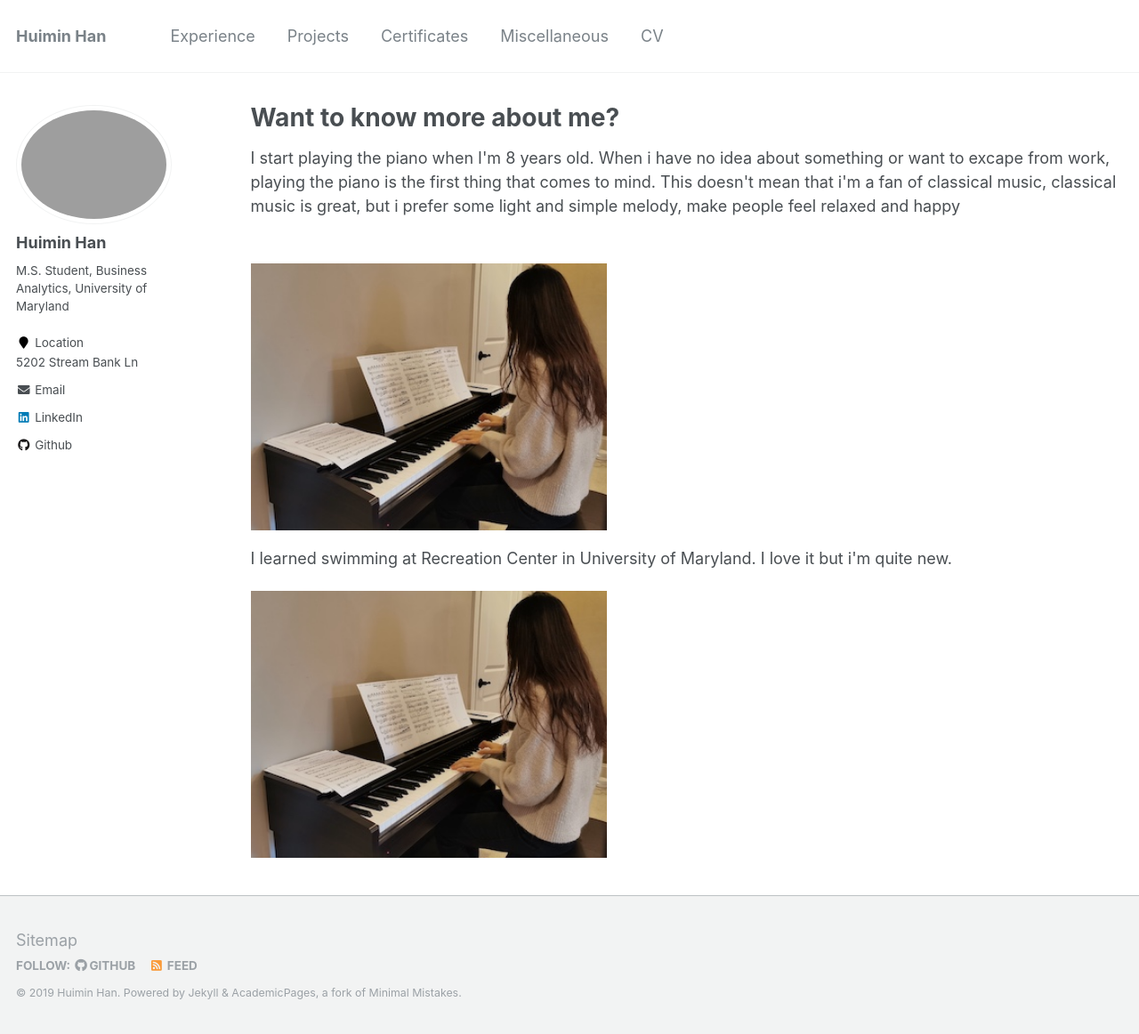
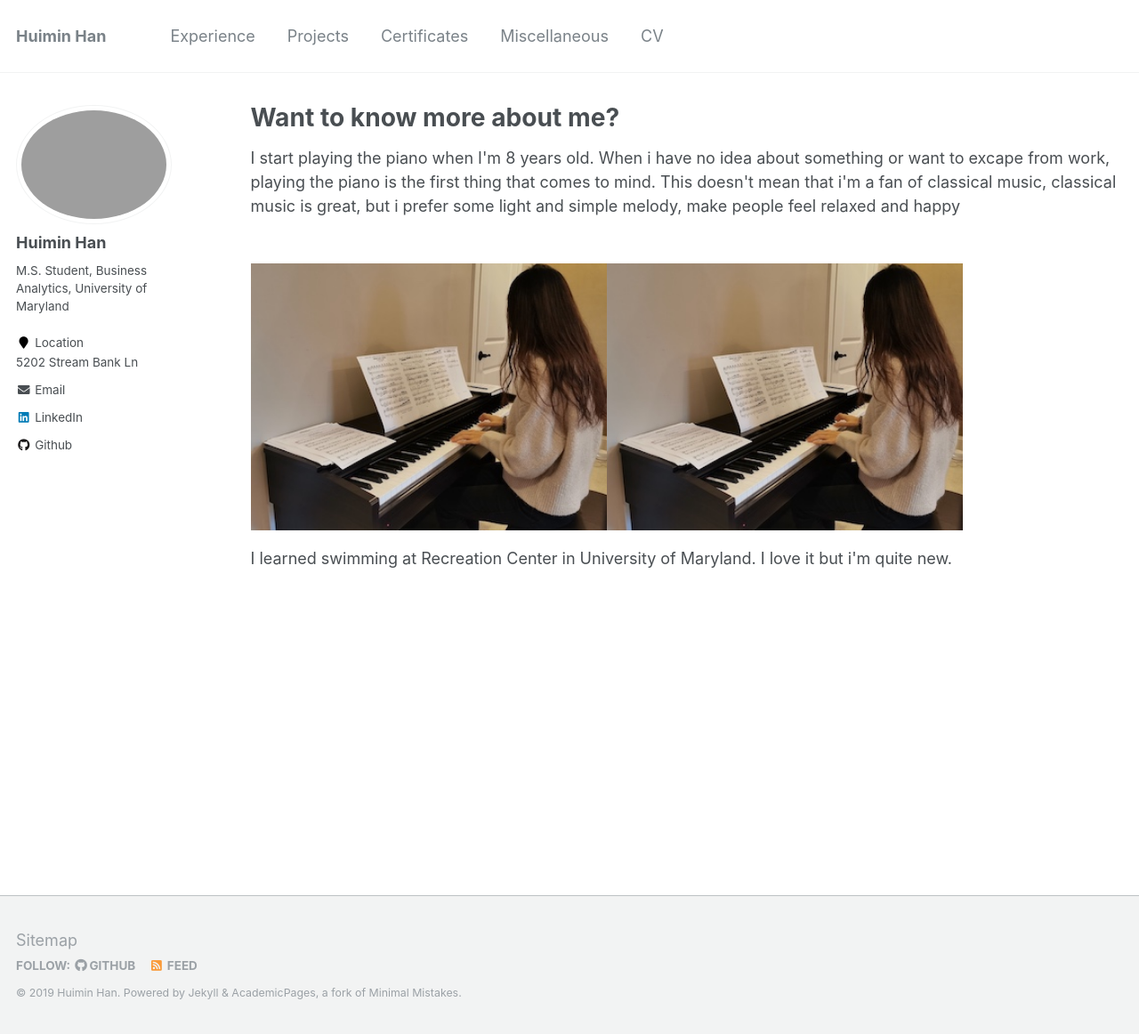
Before and after one commit to HannahHan3/HannahHan3.github.io, a Jekyll site: the page built from _pages/miscellaneous.html, in a window 1280 px wide and 1162 px high. Shown: the whole window at 89% size. Built offline with Jekyll 4.4.1, drawn with Linux system fonts in a browser that asks for light colours.

Commit message:
Update miscellaneous.html

```diff
--- a/_pages/miscellaneous.html
+++ b/_pages/miscellaneous.html
@@ -9,7 +9,6 @@
 This doesn't mean that i'm a fan of classical music, classical music is great, but i prefer some light and simple melody, make people feel relaxed and happy
 </p><br/>
 
-<img src='/images/piano.jpeg' alt="play piano" style="width:400px;height:300px;">
+<img src='/images/piano.jpeg' alt="play piano" style="width:400px;height:300px;"><img src='/images/piano.jpeg' alt="play piano" style="width:400px;height:300px;">
 <p>I learned swimming at Recreation Center in University of Maryland. I love it but i'm quite new.
 </p>
-<img src='/images/piano.jpeg' alt="play piano" style="width:400px;height:300px;">
```
